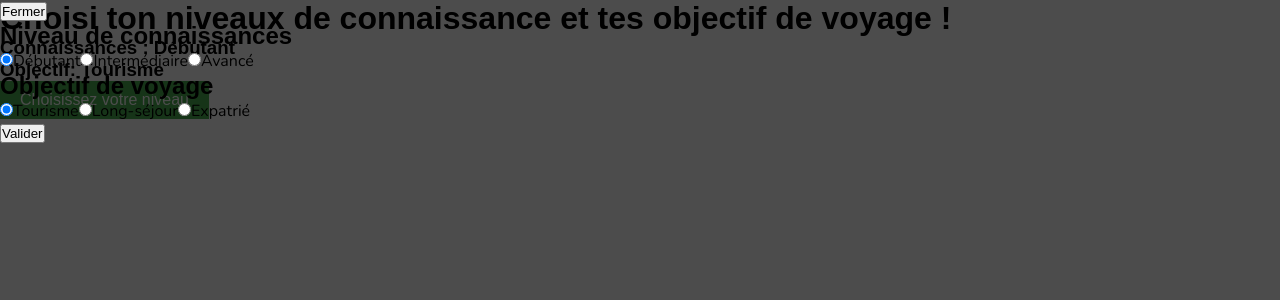
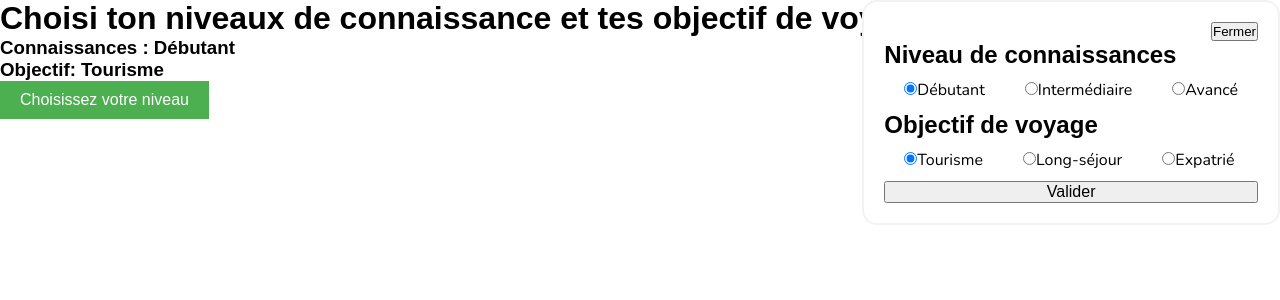
Before and after one commit to Boyadjie/UnVoy, a Next.js app: page /levelSelection in a window 1280 px wide. Both pictures are taken after a click on the button "Choisissez votre niveau". Shown: the top 300 px of the page. Built offline with nearby package versions, Linux system fonts and the light colour scheme; a web font is replaced by a local one.

Commit message:
add some basic styles

```diff
--- a/src/components/LevelChoice/LevelPopup/LevelPopup.module.css
+++ b/src/components/LevelChoice/LevelPopup/LevelPopup.module.css
@@ -1,9 +1,31 @@
 .popup {
   position: fixed;
+  z-index: 100;
   top: 0;
-  left: 0;
-  z-index: 100;
-  width: 100%;
-  height: 100%;
-  background-color: rgba(0, 0, 0, 0.7);
+  right: 0;
+  width: max-content;
+  padding: 20px;
+  background: white;
+  border: 2px solid rgba(128, 128, 128, 0.1);
+  border-radius: 15px;
+
+  .closeButton {
+    display: block;
+    margin-left: auto;
+  }
+
+  form {
+    div {
+      label {
+        display: inline-block;
+        padding: 10px 20px;
+      }
+    }
+
+    input[type=submit] {
+      display: block;
+      width: 100%;
+      font-size: medium;
+    }
+  }
 }
--- a/src/components/LevelChoice/LevelPopup/LevelPopup.tsx
+++ b/src/components/LevelChoice/LevelPopup/LevelPopup.tsx
@@ -26,7 +26,9 @@ const LevelChoicePopup: React.FC<LevelChoicePopupProps> = ({handleClose}) => {
 
   return (
     <div className={styles.popup}>
-      <button onClick={handleClose}>Fermer</button>
+      <button className={styles.closeButton} onClick={handleClose}>
+        Fermer
+      </button>
       <form onSubmit={handleSubmit}>
         <div>
           <h2>Niveau de connaissances</h2>
```
